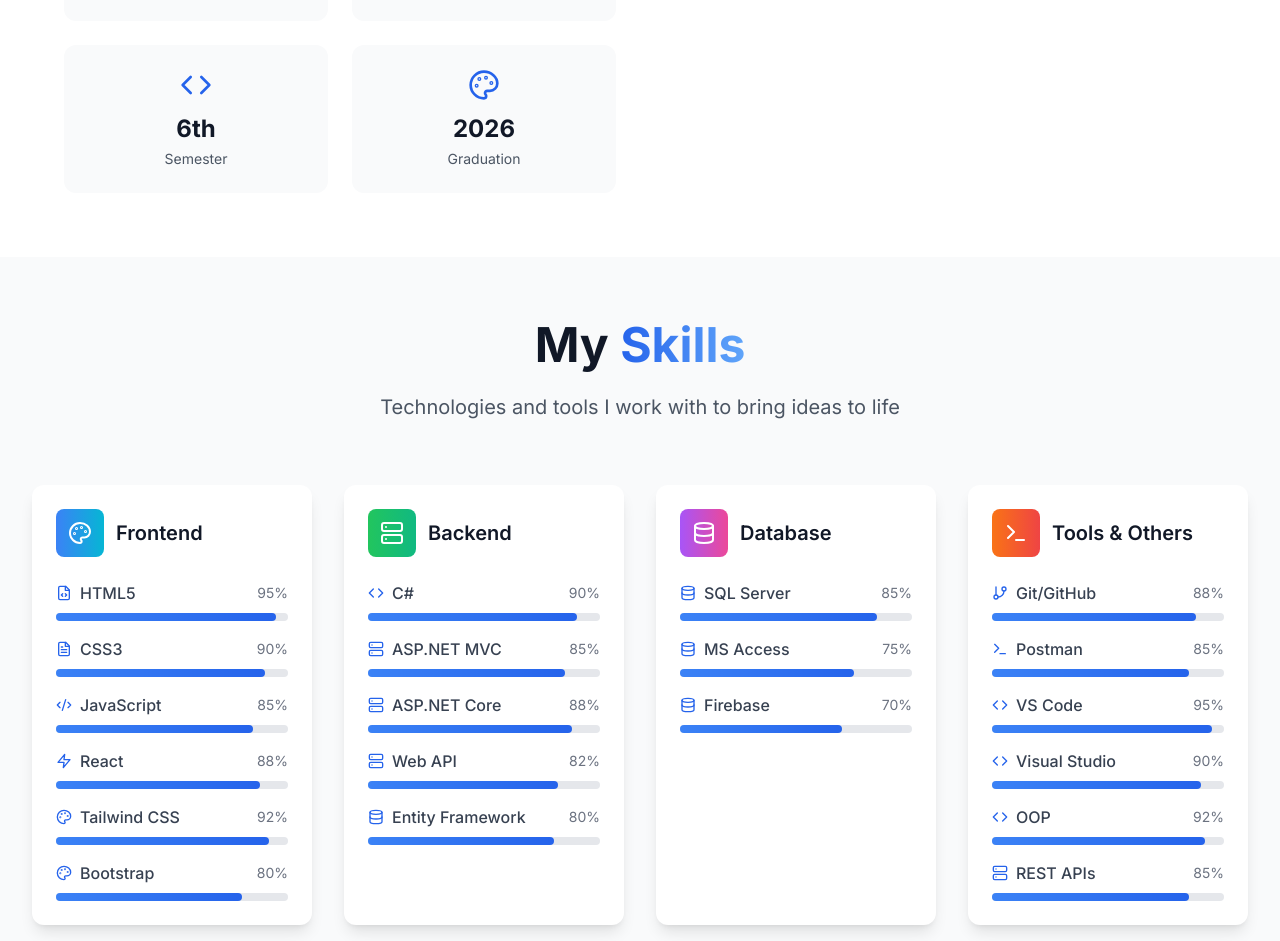
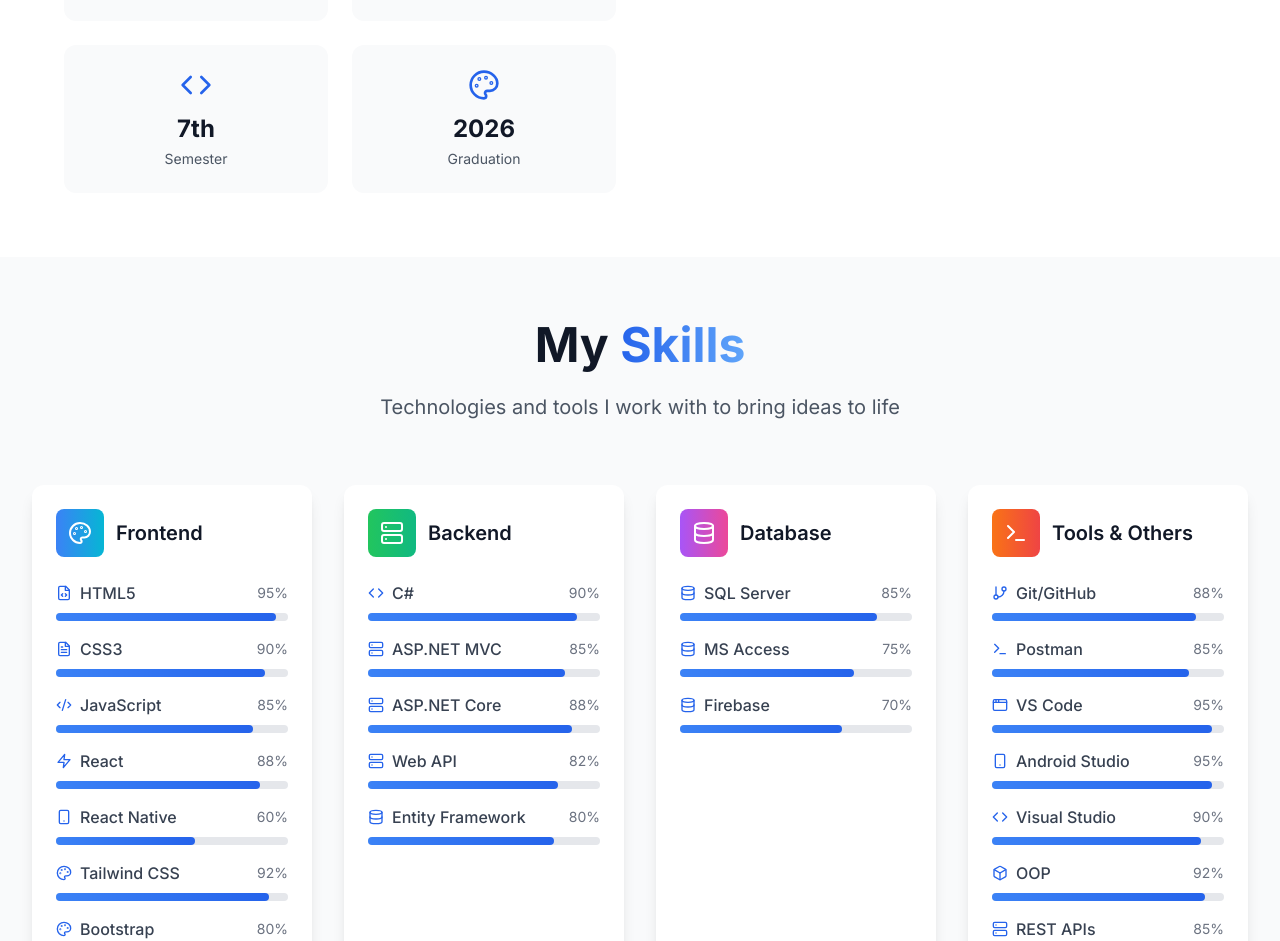
Before and after one commit to AbdullahRana18/react-portfolio, a React (Vite) app: page / in a window 1280 px wide. Shown: the part 1497-2438 px from the top of the page. Built offline with nearby package versions, Linux system fonts and the light colour scheme.

Commit message:
Some Changes in about edu and skills section

```diff
--- a/src/components/About.jsx
+++ b/src/components/About.jsx
@@ -8,8 +8,8 @@ const About = () => {
 
   const stats = [
     { label: 'CGPA', value: '3.2', icon: Cpu },
-    { label: 'Credit Hours', value: '81.5', icon: Database },
-    { label: 'Semester', value: '6th', icon: Code },
+    { label: 'Credit Hours', value: '101', icon: Database },
+    { label: 'Semester', value: '7th', icon: Code },
     { label: 'Graduation', value: '2026', icon: Palette }
   ]
 
--- a/src/components/Education.jsx
+++ b/src/components/Education.jsx
@@ -14,8 +14,8 @@ const Education = () => {
       duration: '2022 - Present',
       status: 'Ongoing',
       cgpa: '3.2',
-      creditHours: '81.5',
-      semester: '6th',
+      creditHours: '101',
+      semester: '7th',
       expectedGraduation: '2026',
       description: 'Pursuing comprehensive computer science education with focus on software development, algorithms, and system design.',
       courses: [
--- a/src/components/Skills.jsx
+++ b/src/components/Skills.jsx
@@ -10,7 +10,11 @@ import {
   Palette,
   Server,
   GitBranch,
-  Terminal
+  Terminal,
+  Smartphone,
+  AppWindow,
+  Box,
+  Rocket
 } from 'lucide-react'
 
 const Skills = () => {
@@ -27,6 +31,7 @@ const Skills = () => {
         { name: 'CSS3', level: 90, icon: FileText },
         { name: 'JavaScript', level: 85, icon: Code2 },
         { name: 'React', level: 88, icon: Zap },
+        { name: 'React Native', level: 60, icon: Smartphone },
         { name: 'Tailwind CSS', level: 92, icon: Palette },
         { name: 'Bootstrap', level: 80, icon: Palette }
       ]
@@ -60,10 +65,12 @@ const Skills = () => {
       skills: [
         { name: 'Git/GitHub', level: 88, icon: GitBranch },
         { name: 'Postman', level: 85, icon: Terminal },
-        { name: 'VS Code', level: 95, icon: Code },
+        { name: 'VS Code', level: 95, icon: AppWindow },
+        { name: 'Android Studio', level: 95, icon: Smartphone },
         { name: 'Visual Studio', level: 90, icon: Code },
-        { name: 'OOP', level: 92, icon: Code },
-        { name: 'REST APIs', level: 85, icon: Server }
+        { name: 'OOP', level: 92, icon: Box },
+        { name: 'REST APIs', level: 85, icon: Server },
+        { name: 'EXPO', level: 95, icon: Rocket },
       ]
     }
   ]
```
